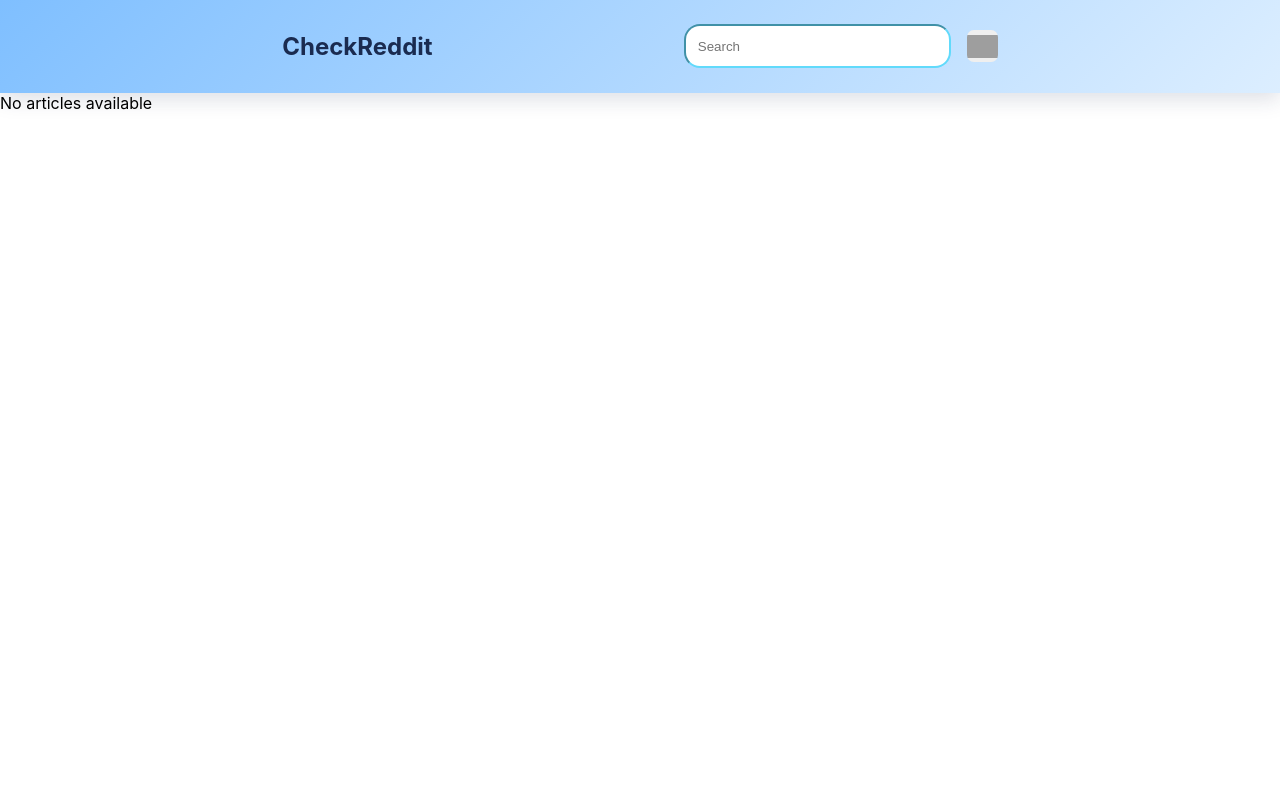
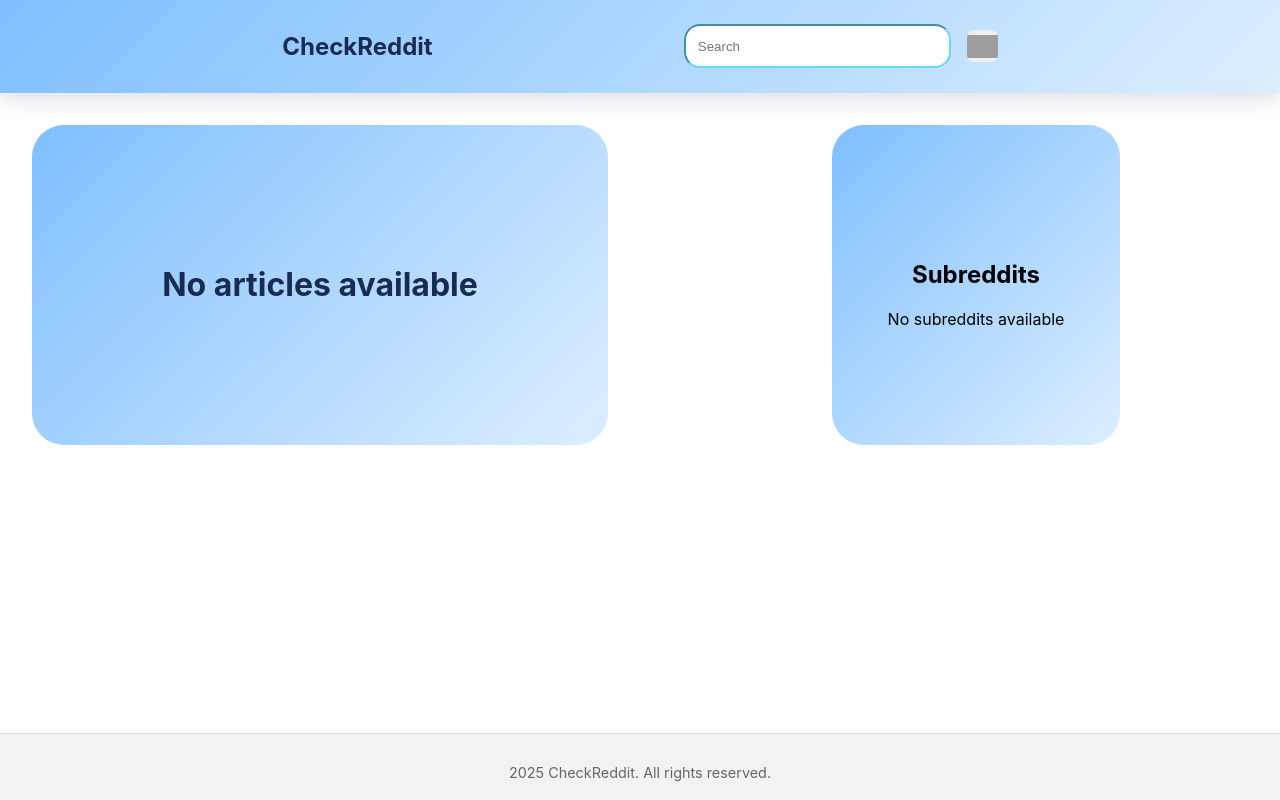
Before and after one commit to IvanM205/checkreddit, a React (Create React App) app: page /home in a window 1280 px wide. Shown: the top 800 px of the page. Built offline with nearby package versions, Linux system fonts and the light colour scheme; grey boxes are pictures that could not be loaded.

Commit message:
Subreddits initiated

```diff
--- a/src/App.css
+++ b/src/App.css
@@ -93,7 +93,7 @@
 }
 
 main {
-  height: 80rem;
+  min-height: 40em;
 }
 
 footer {
@@ -107,3 +107,41 @@
   color: #666;
   border-top: 1px solid #ddd;
 }
+
+.home {
+  width: 90%;
+  display: inline-flex;
+  justify-content: space-between;
+}
+
+.articles {
+  min-width: 50%;
+  min-height: 20rem;
+  margin: 2rem;
+  background: linear-gradient(135deg, #7fbfff, #dceeff);
+  border-radius: 2rem;
+  display: flex;
+  flex-direction: column;
+  justify-content: center;
+  align-items: center;
+}
+
+.articles span {
+  color: #1a2b50;
+  font-family: 'Inter', sans-serif;
+  font-size: 2rem;
+  font-weight: 700;
+  text-align: center;
+}
+
+.subreddits {
+  min-width: 25%;
+  min-height: 20rem;
+  margin: 2rem;
+  background: linear-gradient(135deg, #7fbfff, #dceeff);
+  border-radius: 2rem;
+  display: flex;
+  flex-direction: column;
+  justify-content: center;
+  align-items: center;
+}
--- a/src/Components/Articles/Articles.js
+++ b/src/Components/Articles/Articles.js
@@ -7,10 +7,10 @@
     const array = articles.array;
 
     return (
-        <>
+        <div className="articles">
           {(array.length > 0) ? (array.map((obj) => {
             return (<article key={obj.id} ><Post obj={obj} /></article>)
           })) : (<span>No articles available</span>)}
-        </>
+        </div>
     );
 }
--- a/src/Components/Articles/articlesSlice.js
+++ b/src/Components/Articles/articlesSlice.js
@@ -4,7 +4,6 @@
 
 const initialState = {
     articles: {
-        subreddit: null,
         array: []
     }
 };
--- a/src/Components/Header/searchSlice.js
+++ b/src/Components/Header/searchSlice.js
@@ -23,7 +23,7 @@
     }
 });
 
-export const selectSearch = (state) => state.search;
+export const selectSearch = (state) => state.search.search;
 export const { setSearch } = searchSlice.actions;
 
 export default searchSlice.reducer;
--- a/src/Components/Home/Home.js
+++ b/src/Components/Home/Home.js
@@ -1,9 +1,11 @@
 import { Articles } from "../Articles/Articles";
+import { Subreddits } from "../Subreddits/Subreddits";
 
 export function Home() {
     return (
-      <div>
+      <div className="home">
         <Articles />
+        <Subreddits />
       </div>
     );
 }
--- a/src/Components/Post/Post.css
+++ b/src/Components/Post/Post.css
@@ -53,7 +53,7 @@
     display: flex;
     justify-content: space-between;
     align-items: center;
-    font-size: 0.875rem;
+    font-size: 0.5rem;
     color: #666;
     flex-wrap: wrap;
     gap: 0.5rem;
--- /dev/null
+++ b/src/Components/Subreddits/Subreddit.css
@@ -0,0 +1,30 @@
+.subreddit-btn {
+    display: flex;
+    align-items: center;
+    gap: 12px;
+    padding: 10px 14px;
+    background-color: #ffffff;
+    border: 1px solid #e0e0e0;
+    border-radius: 12px;
+    box-shadow: 0 1px 3px rgba(0, 0, 0, 0.08);
+    cursor: pointer;
+    transition: background-color 0.2s, box-shadow 0.2s;
+  }
+
+  .subreddit-btn:hover {
+    background-color: #f9f9f9;
+    box-shadow: 0 2px 6px rgba(0, 0, 0, 0.12);
+  }
+
+  .subreddit-img {
+    width: 40px;
+    height: 40px;
+    border-radius: 50%;
+    object-fit: cover;
+  }
+
+  .subreddit-title {
+    font-size: 16px;
+    font-weight: 500;
+    color: #333333;
+  }
--- /dev/null
+++ b/src/Components/Subreddits/Subreddit.js
@@ -0,0 +1,10 @@
+import './Subreddit.css';
+
+export function Subreddit({ obj }) {
+    return (
+        <button type="button">
+          <img src={obj.src} alt={obj.title} />
+          <span>{obj.title}</span>
+        </button>
+    );
+}
--- /dev/null
+++ b/src/Components/Subreddits/Subreddits.js
@@ -0,0 +1,18 @@
+import { selectSubreddits } from './subredditsSlice';
+import { useSelector } from 'react-redux';
+import { Subreddit } from './Subreddit';
+
+export function Subreddits() {
+    const subreddits = useSelector(selectSubreddits);
+    const array = subreddits.array;
+    return (
+        <div className="subreddits">
+          <h2>Subreddits</h2>
+          {(array.length > 0) ? (array.map(obj => {
+            return (<article key={obj.id}>
+                <Subreddit obj={obj} />
+            </article>)
+          })) : (<span>No subreddits available</span>)}
+        </div>
+    );
+}
--- /dev/null
+++ b/src/Components/Subreddits/subredditsSlice.js
@@ -0,0 +1,40 @@
+import { createSlice } from '@reduxjs/toolkit';
+import { v4 as uuidv4 } from 'uuid';
+
+const initialState = {
+    subreddits: {
+        array: []
+    }
+}
+
+const subredditsSlice = createSlice({
+    name: 'subreddits',
+    initialState,
+    reducers: {
+        addSubreddit: (state, action) => {
+            state.subreddits.array.push(action.payload);
+            const idx = state.subreddits.array.length;
+            state.subreddits.array[idx-1].id = uuidv4();
+        },
+        removeSubreddit: (state, action) => {
+            state.subreddits.array = state.subreddits.array.filter(subreddit => (subreddit.id !== action.payload));
+        },
+        removeAll: (state) => {
+            state.subreddits.array = [];
+        }
+    }
+})
+
+export const selectSubreddits = (state) => state.subreddits.subreddits;
+export const { addSubreddit, removeSubreddit, removeAll } = subredditsSlice.actions;
+
+export default subredditsSlice.reducer;
+
+
+/*
+{
+  title: "Subreddit title",
+  src: "src%%%",
+  articles: []
+}
+*/
--- a/src/store.js
+++ b/src/store.js
@@ -1,10 +1,12 @@
 import { configureStore } from '@reduxjs/toolkit';
 import searchSlice from './Components/Header/searchSlice';
 import articlesSlice from './Components/Articles/articlesSlice';
+import subredditsSlice from './Components/Subreddits/subredditsSlice';
 
 export default configureStore({
     reducer: {
         search: searchSlice,
-        articles: articlesSlice
+        articles: articlesSlice,
+        subreddits: subredditsSlice
     }
 });
```
